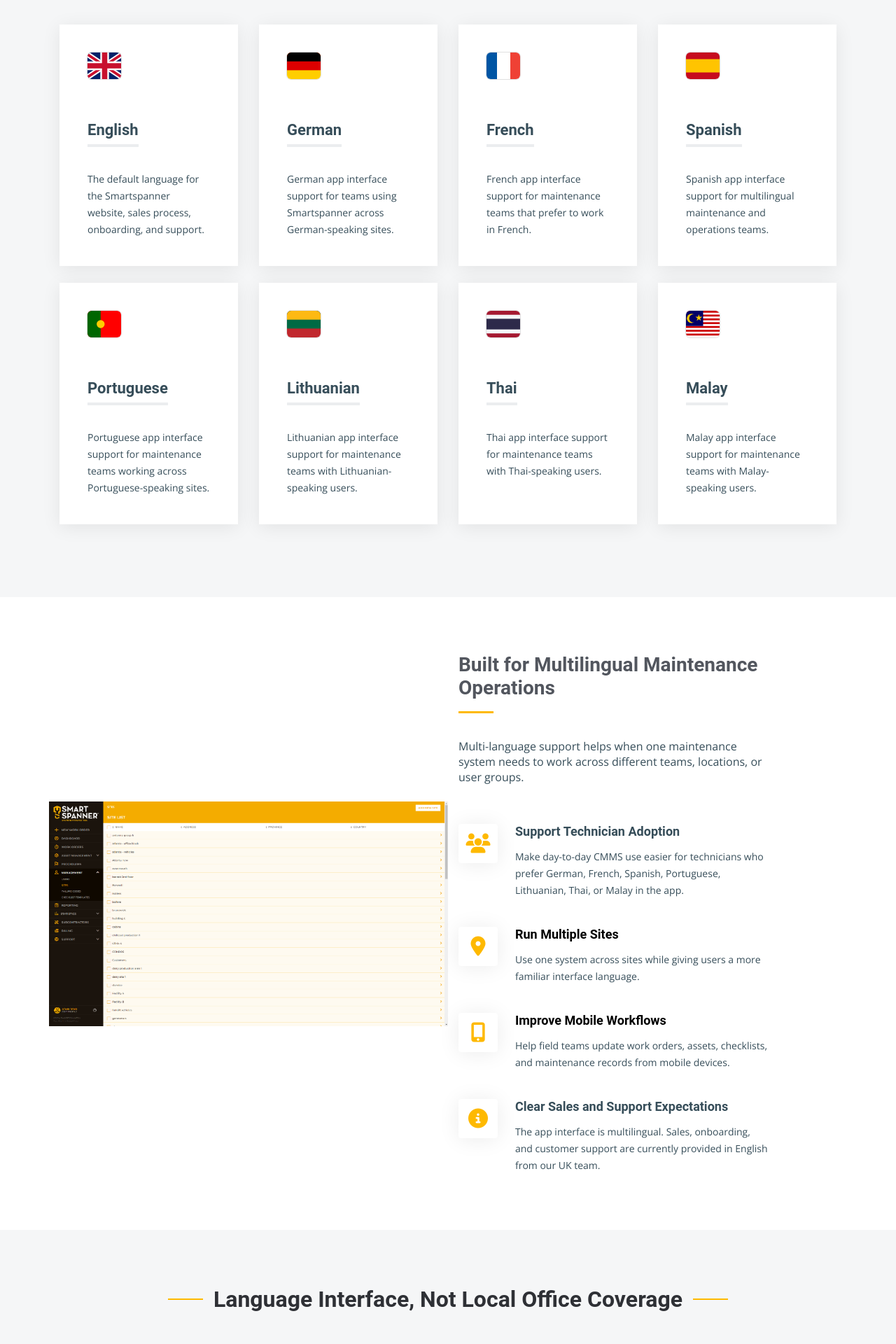
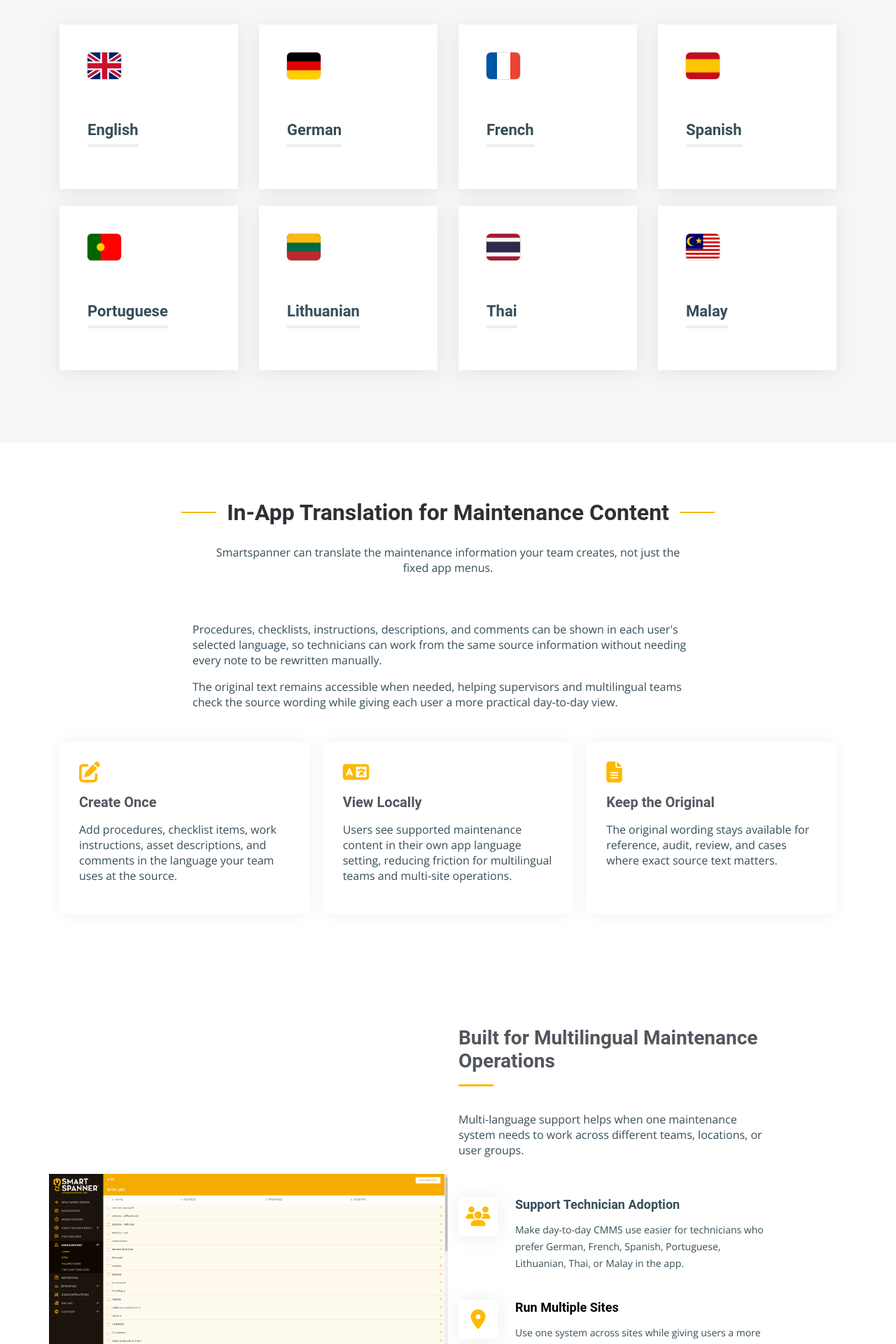
Before and after one commit to smartspanner/smartspanner.com, a Jekyll site: the page built from multi-language-cmms-software.html, in a window 1280 px wide. Shown: the part 1350-3270 px from the top of the page at 70% size. Built offline with Jekyll 4.4.1, drawn with Linux system fonts in a browser that asks for light colours.

Commit message:
feat: add in-app translation messaging

```diff
--- a/_data/features.yml
+++ b/_data/features.yml
@@ -76,4 +76,4 @@
 - title: Multi-language CMMS
   icon: fa-solid fa-language
   link: multi-language-cmms-software
-  description: App interface support for English, German, French, Spanish, Portuguese, Lithuanian, Thai and Malay users.
+  description: Eight app languages plus in-app translation for procedures, checklists, instructions, descriptions and comments.
--- a/_includes/structured-data.html
+++ b/_includes/structured-data.html
@@ -74,7 +74,7 @@
         "Multi-site maintenance management",
         "Spare parts and inventory tracking",
         "Mobile CMMS apps for iOS and Android",
-        "Multi-language app interface for English, German, French, Spanish, Portuguese, Lithuanian, Thai and Malay",
+        "Multi-language app interface and in-app translation for procedures, checklists, instructions, descriptions and comments",
         "Maintenance reporting and dashboards",
         "Checklists and inspections",
         "Maintenance procedures and supporting documents",
--- a/features.html
+++ b/features.html
@@ -342,7 +342,7 @@
             <i class="fa-solid fa-language"></i>
             <div>
               <h4><a href="{{ '/multi-language-cmms-software' | relative_url }}">Multi-language Interface</a></h4>
-              <p>Support English, German, French, Spanish, Portuguese, Lithuanian, Thai, and Malay users in the Smartspanner app.</p>
+              <p>Support eight app languages plus in-app translation for procedures, checklists, instructions, descriptions, and comments.</p>
             </div>
           </div>
 
--- a/llms-full.txt
+++ b/llms-full.txt
@@ -44,6 +44,7 @@
 - Prepare maintenance reports and KPI dashboards
 - Manage fire risk assessment observations and corrective actions
 - Support app users who prefer English, German, French, Spanish, Portuguese, Lithuanian, Thai, or Malay
+- Translate supported user-entered maintenance content, including procedures, checklists, instructions, descriptions, and comments, into each user's app language while keeping the original accessible
 
 ## Core Features
 
@@ -63,10 +64,13 @@
 - IoT condition monitoring: use wireless sensors for vibration, temperature, energy, flow, and machine health.
 - Integrations and API: connect Smartspanner data to Power BI, Excel, Python, ERP systems, and other reporting tools.
 - Multi-language app interface: support English, German, French, Spanish, Portuguese, Lithuanian, Thai, and Malay users in the Smartspanner app.
+- In-app translation: supported procedures, checklists, instructions, descriptions, and comments can be shown in each user's selected language while retaining access to the original text.
 
 ## Language Support
 
 The Smartspanner app interface supports English, German, French, Spanish, Portuguese, Lithuanian, Thai, and Malay. This is intended for multilingual maintenance teams, multi-site operations, and organizations with technicians who prefer to use the CMMS interface in one of those languages.
+
+Smartspanner also supports in-app translation for supported user-entered maintenance content. Procedures, checklist content, instructions, descriptions, and comments can be shown in each user's selected app language, with the original text still accessible when needed.
 
 Sales, onboarding, and customer support are currently provided in English from the UK team. Smartspanner does not currently operate local sales offices in Germany, France, Spain, Portugal, Brazil, Lithuania, Thailand, or Malaysia.
 
--- a/llms.txt
+++ b/llms.txt
@@ -23,6 +23,7 @@
 - Spare parts and inventory tracking
 - Mobile apps (iOS and Android)
 - Multi-language app interface (English, German, French, Spanish, Portuguese, Lithuanian, Thai, Malay)
+- In-app translation for supported user-entered maintenance content including procedures, checklists, instructions, descriptions, and comments
 - Reporting and dashboards
 - Subcontractor management
 - Checklists and inspections
@@ -90,7 +91,7 @@
 
 ## Language Support
 
-The Smartspanner app interface supports English, German, French, Spanish, Portuguese, Lithuanian, Thai, and Malay. Sales, onboarding, and support are currently provided in English from the UK team. Smartspanner does not currently operate local sales offices in Germany, France, Spain, Portugal, Brazil, Lithuania, Thailand, or Malaysia.
+The Smartspanner app interface supports English, German, French, Spanish, Portuguese, Lithuanian, Thai, and Malay. Smartspanner also supports in-app translation for supported user-entered maintenance content, including procedures, checklists, instructions, descriptions, and comments, while keeping the original text accessible when needed. Sales, onboarding, and support are currently provided in English from the UK team. Smartspanner does not currently operate local sales offices in Germany, France, Spain, Portugal, Brazil, Lithuania, Thailand, or Malaysia.
 
 ## Differentiators
 
--- a/multi-language-cmms-software.html
+++ b/multi-language-cmms-software.html
@@ -1,8 +1,8 @@
 ---
 layout: default
 title: Multi-language CMMS Software
-description: "Smartspanner CMMS supports English, German, French, Spanish, Portuguese, Lithuanian, Thai, and Malay app interfaces for multilingual maintenance teams. Sales and support are currently provided in English."
-keywords: multi-language cmms software, multilingual maintenance software, cmms german interface, cmms french interface, cmms spanish interface, cmms portuguese interface, cmms lithuanian interface, cmms thai interface, cmms malay interface, multilingual cmms
+description: "Smartspanner CMMS supports English, German, French, Spanish, Portuguese, Lithuanian, Thai, and Malay app interfaces, with in-app translation for maintenance procedures, checklists, instructions, descriptions, and comments."
+keywords: multi-language cmms software, multilingual maintenance software, cmms german interface, cmms french interface, cmms spanish interface, cmms portuguese interface, cmms lithuanian interface, cmms thai interface, cmms malay interface, in-app translation cmms, multilingual cmms
 ---
 
 <style>
@@ -15,6 +15,39 @@
     border-radius: 6px;
     box-shadow: 0 0 0 1px rgba(0, 0, 0, 0.12);
     object-fit: cover;
+  }
+
+  .translation-flow {
+    display: grid;
+    grid-template-columns: repeat(3, minmax(0, 1fr));
+    gap: 20px;
+    margin-top: 30px;
+  }
+
+  .translation-step {
+    background: #fff;
+    padding: 28px;
+    height: 100%;
+    box-shadow: 0 0 20px rgba(0, 0, 0, 0.06);
+  }
+
+  .translation-step i {
+    color: var(--color-primary);
+    font-size: 30px;
+    margin-bottom: 16px;
+  }
+
+  .translation-step h3 {
+    color: var(--color-secondary);
+    font-size: 20px;
+    font-weight: 700;
+    margin-bottom: 12px;
+  }
+
+  @media (max-width: 991px) {
+    .translation-flow {
+      grid-template-columns: 1fr;
+    }
   }
 </style>
 
@@ -70,7 +103,6 @@
               <img class="language-flag" src="{{ '/assets/img/flags/gb.svg' | relative_url }}" alt="United Kingdom flag">
             </div>
             <h3>English</h3>
-            <p>The default language for the Smartspanner website, sales process, onboarding, and support.</p>
           </div>
         </div>
 
@@ -80,7 +112,6 @@
               <img class="language-flag" src="{{ '/assets/img/flags/de.svg' | relative_url }}" alt="Germany flag">
             </div>
             <h3>German</h3>
-            <p>German app interface support for teams using Smartspanner across German-speaking sites.</p>
           </div>
         </div>
 
@@ -90,7 +121,6 @@
               <img class="language-flag" src="{{ '/assets/img/flags/fr.svg' | relative_url }}" alt="France flag">
             </div>
             <h3>French</h3>
-            <p>French app interface support for maintenance teams that prefer to work in French.</p>
           </div>
         </div>
 
@@ -100,7 +130,6 @@
               <img class="language-flag" src="{{ '/assets/img/flags/es.svg' | relative_url }}" alt="Spain flag">
             </div>
             <h3>Spanish</h3>
-            <p>Spanish app interface support for multilingual maintenance and operations teams.</p>
           </div>
         </div>
 
@@ -110,7 +139,6 @@
               <img class="language-flag" src="{{ '/assets/img/flags/pt.svg' | relative_url }}" alt="Portugal flag">
             </div>
             <h3>Portuguese</h3>
-            <p>Portuguese app interface support for maintenance teams working across Portuguese-speaking sites.</p>
           </div>
         </div>
 
@@ -120,7 +148,6 @@
               <img class="language-flag" src="{{ '/assets/img/flags/lt.svg' | relative_url }}" alt="Lithuania flag">
             </div>
             <h3>Lithuanian</h3>
-            <p>Lithuanian app interface support for maintenance teams with Lithuanian-speaking users.</p>
           </div>
         </div>
 
@@ -130,7 +157,6 @@
               <img class="language-flag" src="{{ '/assets/img/flags/th.svg' | relative_url }}" alt="Thailand flag">
             </div>
             <h3>Thai</h3>
-            <p>Thai app interface support for maintenance teams with Thai-speaking users.</p>
           </div>
         </div>
 
@@ -140,8 +166,44 @@
               <img class="language-flag" src="{{ '/assets/img/flags/my.svg' | relative_url }}" alt="Malaysia flag">
             </div>
             <h3>Malay</h3>
-            <p>Malay app interface support for maintenance teams with Malay-speaking users.</p>
           </div>
+        </div>
+      </div>
+    </div>
+  </section>
+
+  <!-- In-App Translation -->
+  <section id="in-app-translation">
+    <div class="container">
+      <div class="section-header">
+        <h2>In-App Translation for Maintenance Content</h2>
+        <p>Smartspanner can translate the maintenance information your team creates, not just the fixed app menus.</p>
+      </div>
+
+      <div class="row justify-content-center">
+        <div class="col-lg-8">
+          <p>Procedures, checklists, instructions, descriptions, and comments can be shown in each user's selected language, so technicians can work from the same source information without needing every note to be rewritten manually.</p>
+          <p>The original text remains accessible when needed, helping supervisors and multilingual teams check the source wording while giving each user a more practical day-to-day view.</p>
+        </div>
+      </div>
+
+      <div class="translation-flow">
+        <div class="translation-step">
+          <i class="fa-solid fa-pen-to-square"></i>
+          <h3>Create Once</h3>
+          <p>Add procedures, checklist items, work instructions, asset descriptions, and comments in the language your team uses at the source.</p>
+        </div>
+
+        <div class="translation-step">
+          <i class="fa-solid fa-language"></i>
+          <h3>View Locally</h3>
+          <p>Users see supported maintenance content in their own app language setting, reducing friction for multilingual teams and multi-site operations.</p>
+        </div>
+
+        <div class="translation-step">
+          <i class="fa-solid fa-file-lines"></i>
+          <h3>Keep the Original</h3>
+          <p>The original wording stays available for reference, audit, review, and cases where exact source text matters.</p>
         </div>
       </div>
     </div>
```
Also changed, not shown: limble-alternative.html (+26 -2 lines), maintainx-alternative.html (+26 -2 lines).
